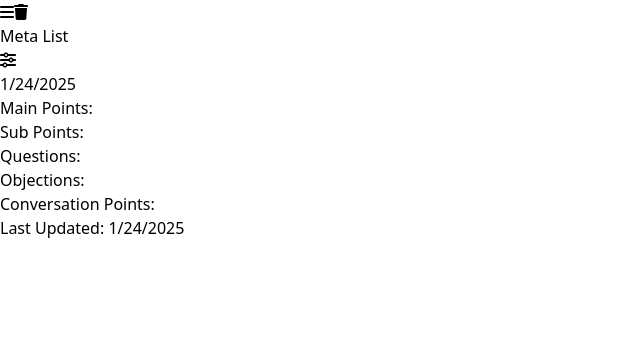
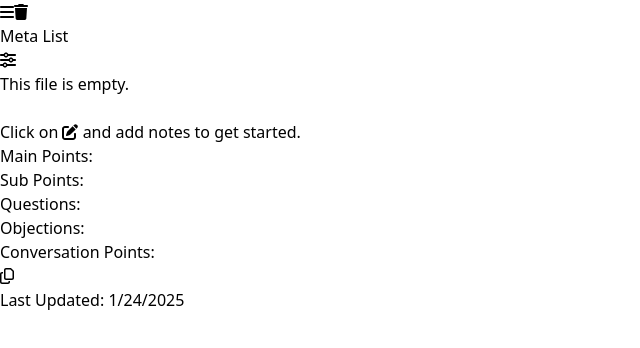
Before and after one commit to CollierTR/Study-Buddy, a React (Vite) app: page /seeNotes in a window 1280 px wide. Shown: the top 348 px of the page, without its empty margins (0-640 px from the left). Built offline with nearby package versions, Linux system fonts and the light colour scheme.

Commit message:
Introduction of copy system

```diff
--- a/src/componets/File.jsx
+++ b/src/componets/File.jsx
@@ -1,11 +1,33 @@
+import { faCopy } from "@fortawesome/free-regular-svg-icons";
+import { faPenToSquare } from "@fortawesome/free-solid-svg-icons";
+import { FontAwesomeIcon } from "@fortawesome/react-fontawesome";
+
 const File = ({ appState }) => {
+
+    const copyContent = `
+    ${appState.mainTitle}
+    ${appState.bulletLists.map((list) => list.title )}
+    `
+    console.log(copyContent)
+
+const bulletListNotEmpty = appState.bulletLists.every(list => list.points.length === 0);
+
   return (
-    <div className="flex flex-col justify-center place-items-center p-6 gap-8 text-xl">
-      <h1 className="text-3xl py-2 font-bold">{appState.mainTitle}</h1>
+    <div className="flex flex-col justify-center place-items-center p-6 gap-8 text-xl relative">
+
+        {
+            bulletListNotEmpty
+            ? <p className="text-2xl text-center"><span className="font-semibold text-3xl">This file is empty.</span><br /><br /> Click on <FontAwesomeIcon icon={faPenToSquare}/> and add notes to get started.</p>
+            : <h1 className="text-3xl py-2 font-bold">{appState.mainTitle}</h1>
+        }
 
       {appState.bulletLists.map((list) => (
-        <div key={list.title} className={`flex flex-col gap-2 place-items-center ${list.points[0] ? '' : 'hidden'}`}>
-
+        <div
+          key={list.title}
+          className={`flex flex-col gap-2 place-items-center ${
+            list.points[0] ? "" : "hidden"
+          }`}
+        >
           <p className="font-semibold text-2xl">{list.title}:</p>
 
           <ul className="list-disc text-center list-inside px-2 flex flex-col gap-1">
@@ -13,9 +35,10 @@ const File = ({ appState }) => {
               <li key={point}>{point}</li>
             ))}
           </ul>
-
         </div>
       ))}
+
+        <FontAwesomeIcon icon={faCopy} className="absolute top-4 right-2 text-2xl" onClick={() => navigator.clipboard.writeText(copyContent)} />
 
     </div>
   );
--- a/src/componets/Header.jsx
+++ b/src/componets/Header.jsx
@@ -42,7 +42,11 @@ const Header = ({ appState, dispatch }) => {
       {nav && (
         <div className="bg-gray-300 w-full h-screen absolute top-0 left-0 z-10">
           <div className="w-full flex flex-row-reverse justify-between place-items-center py-2 px-3 text-2xl bg-gray-500">
-            <FontAwesomeIcon icon={faClose} onClick={() => toggleNav(!nav)} />
+            <FontAwesomeIcon
+              className="text-3xl"
+              icon={faClose}
+              onClick={() => toggleNav(!nav)}
+            />
             <p>Settings</p>
           </div>
           <div className="flex flex-col place-items-center justify-center mx-auto gap-6 my-6">
@@ -71,7 +75,7 @@ const Header = ({ appState, dispatch }) => {
                 className="bg-red-600 border-2 font-semibold border-black rounded-xl px-4 py-1"
                 onClick={() => {
                   toggleDeleteConfirmation(!deleteConfirmation);
-                  dispatch({ type: "newFile" })
+                  dispatch({ type: "newFile" });
                 }}
               >
                 Yes
--- a/src/componets/NotePanel.jsx
+++ b/src/componets/NotePanel.jsx
@@ -31,7 +31,6 @@ const NotePanel = ({ appState, dispatch }) => {
             ))
         }
         <button onClick={() => setPopup(!popup)} className="border-2 border-black  px-4 py-2 rounded-full font-bold text-xl">Add Category</button>
-
 
 
       {popup &&
```
